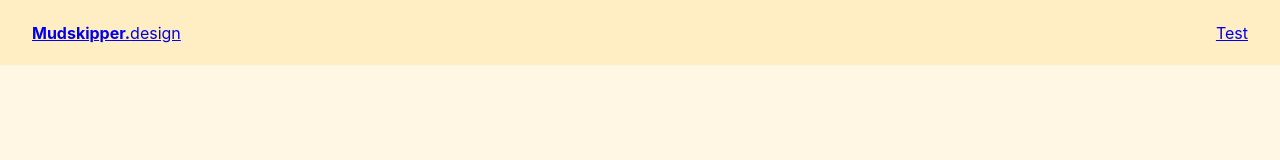
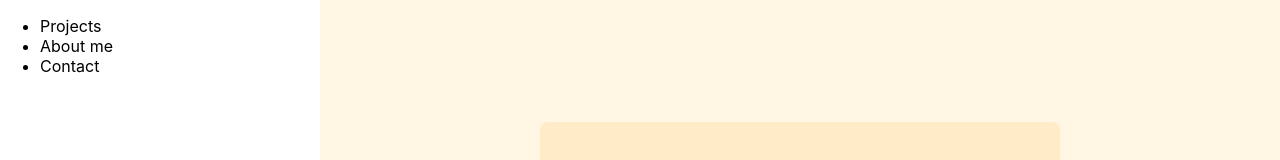
Before and after one commit to mudskipp3r/mudskipper-design, a React (Create React App) app: page / in a window 1280 px wide. Shown: the top 160 px of the page. Built offline with nearby package versions, Linux system fonts and the light colour scheme.

Commit message:
Create sidebar nav

```diff
--- a/src/App.js
+++ b/src/App.js
@@ -7,6 +7,7 @@ import SplashScreen from './screens/SplashScreen';
 import styled from '@emotion/styled';
 import Footer from './components/Footer/Footer';
 import TestScreen from './screens/TestScreen';
+import SidebarNavigation from './components/PrimaryNavigation/SidebarNavigation';
 
 const GlobalStyles = css`
     body {
@@ -39,11 +40,7 @@ function App() {
             <Global styles={GlobalStyles} />
             <StyledGrid>
                 <Router>
-                    <PrimaryNavigation
-                        style={{ gridArea: 'nav' }}
-                        theme={theme}
-                        onThemeToggle={handleThemeToggle}
-                    />
+                    <SidebarNavigation style={{ gridArea: 'nav' }} />
                     <main style={{ gridArea: 'main' }}>
                         <Routes>
                             <Route
@@ -70,8 +67,8 @@ function App() {
 
 const StyledGrid = styled.div`
     display: grid;
-    grid-template-rows: 65px 1fr 56px;
-    grid-template-areas: 'nav' 'main' 'ft';
+    grid-template-columns: 320px 1fr;
+    grid-template-areas: 'nav main';
     height: 100vh;
 `;
 
--- /dev/null
+++ b/src/components/PrimaryNavigation/SidebarNavigation.jsx
@@ -0,0 +1,23 @@
+import styled from '@emotion/styled';
+import React from 'react';
+
+function SidebarNavigation() {
+    return (
+        <StyledNav>
+            <ul>
+                <li>Projects</li>
+                <li>About me</li>
+                <li>Contact</li>
+            </ul>
+        </StyledNav>
+    );
+}
+
+const StyledNav = styled.nav`
+    background-color: white;
+    display: flex;
+    flex-direction: column;
+    width: 320px;
+`;
+
+export default SidebarNavigation;
```
Also changed, not shown: src/components/Card/ProjectCard.jsx (added, +13 -0 lines).
